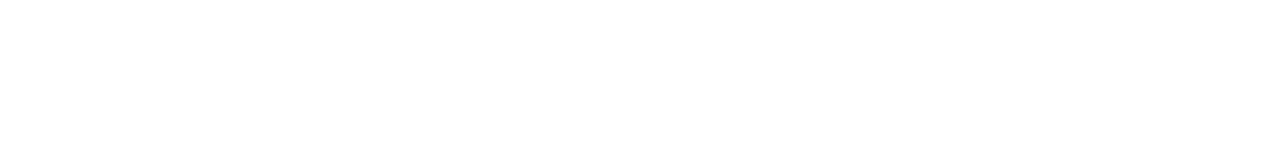
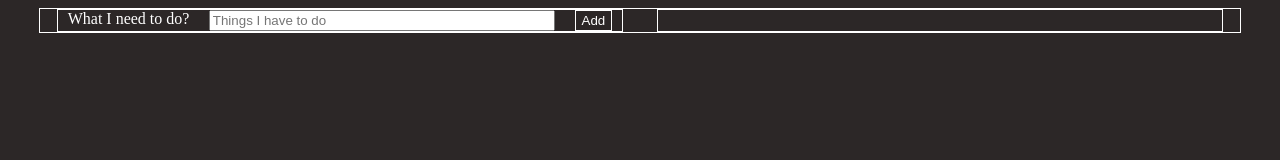
Before and after one commit to konnan933/todo_list, a plain HTML site: page index.html in a window 1280 px wide. Drawn offline with Linux system fonts and the light colour scheme.

Commit message:
alapműködés kész beilleszti a szöveget az inputbol

```diff
--- a/index.html
+++ b/index.html
@@ -5,6 +5,22 @@
     <meta http-equiv="X-UA-Compatible" content="IE=edge" />
     <meta name="viewport" content="width=device-width, initial-scale=1.0" />
     <title>To do list Dervalics Attila</title>
+    <link rel="stylesheet" href="style.css" />
+    <script src="script.js"></script>
   </head>
-  <body></body>
+  <body>
+    <main>
+      <section class="in">
+        <label for="szoveg">What I need to do?</label>
+        <input
+          type="text"
+          name="szoveg"
+          id="szoveg"
+          placeholder="Things I have to do"
+        />
+        <button class="beadas">Add</button>
+      </section>
+      <article class="show"></article>
+    </main>
+  </body>
 </html>
--- a/script.js
+++ b/script.js
@@ -0,0 +1,19 @@
+window.addEventListener("load", init);
+function QS(elem) {
+  return document.querySelector(elem);
+}
+function $(elem) {
+  return document.querySelectorAll(elem);
+}
+function ID(elem) {
+  return document.getElementById(elem);
+}
+
+function init() {
+  QS(".beadas").addEventListener("click", putIn);
+}
+
+function putIn() {
+  let txt = ID("szoveg").value;
+  QS(".show").innerHTML += `<div class="todo">${txt}</div>`;
+}
--- a/style.css
+++ b/style.css
@@ -0,0 +1,36 @@
+body {
+  background-color: #2c2727;
+  color: white;
+}
+main {
+  margin: auto;
+  border: 1px solid white;
+  max-width: 1200px;
+  display: flex;
+  justify-content: space-around;
+}
+.in {
+  width: 47%;
+  border: 1px solid white;
+  display: flex;
+  justify-content: space-around;
+}
+.in input {
+  width: 60%;
+}
+.show {
+  width: 47%;
+  border: 1px solid white;
+  display: flex;
+  justify-content: space-around;
+  flex-direction: column;
+}
+.show div {
+  width: 90%;
+  border: 1px solid white;
+}
+.beadas {
+  background-color: transparent;
+  border: 1px solid white;
+  color: white;
+}
```
